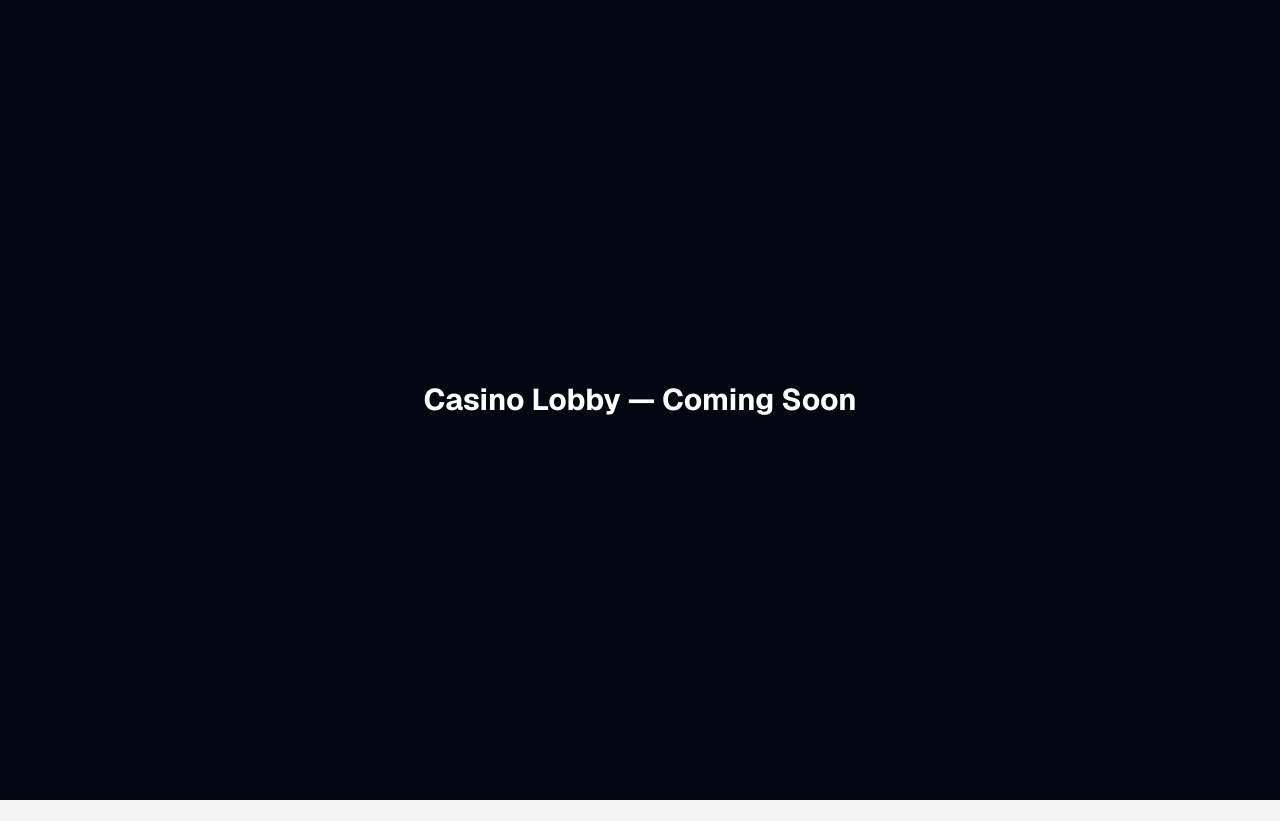
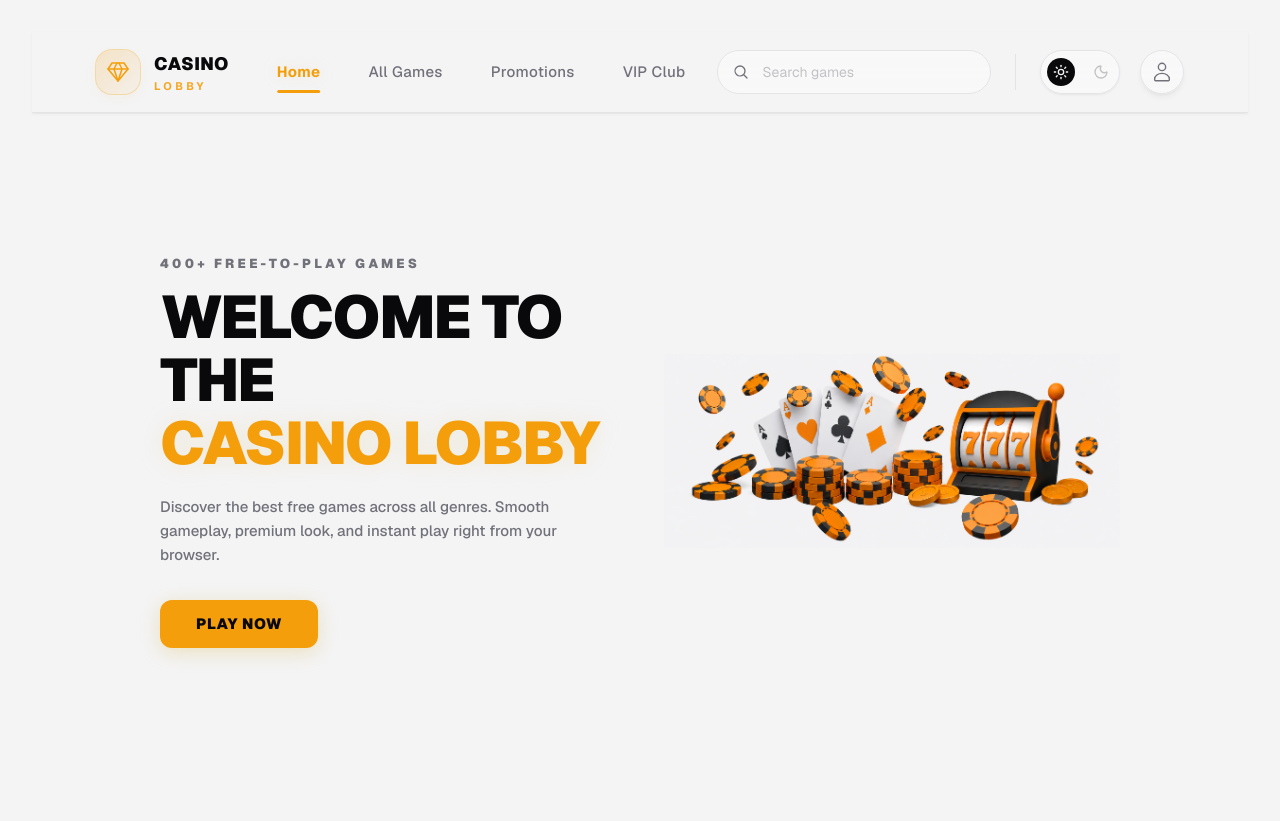
Before and after one commit to JacopoCarrozzo/casino-lobby, a Next.js app: page / in a window 1280 px wide. Before the commit the page ends 800 px from the top, so only its background shows below. Built offline with nearby package versions, Linux system fonts and the light colour scheme.

Commit message:
feat: implement hero section

```diff
--- a/src/app/page.tsx
+++ b/src/app/page.tsx
@@ -1,7 +1,14 @@
+
+
+import { HeroSection } from '@/components/home/HeroSection'
+import { Navbar } from '@/components/layout/Navbar'
+
 export default function Home() {
   return (
-    <main className="min-h-screen bg-gray-950 text-white flex items-center justify-center">
-      <h1 className="text-3xl font-bold">Casino Lobby — Coming Soon</h1>
+    <main className="min-h-screen bg-background p-8">
+      <Navbar />
+      <HeroSection/>
+
     </main>
-  );
+  )
 }
--- /dev/null
+++ b/src/components/home/HeroSection.tsx
@@ -0,0 +1,62 @@
+import Image from 'next/image'
+
+export function HeroSection() {
+  return (
+    <section className="relative w-full overflow-hidden bg-background py-12 px-6 xl:px-16">
+      <div className="grid w-full grid-cols-1 items-center gap-12 py-12 px-8 md:grid-cols-2 md:py-20 md:px-16">
+
+        <div className="flex flex-col items-start text-left max-w-xl">
+          <span className="text-[13px] font-black tracking-[0.25em] uppercase text-muted-foreground mb-3">
+            400+ free-to-play games
+          </span>
+
+          <h1 className="text-4xl font-black uppercase tracking-tight text-foreground md:text-5xl lg:text-6xl leading-[1.05]">
+            Welcome to the <br />
+            <span className="text-brand-gold drop-shadow-[0_0_12px_rgba(212,175,55,0.15)]">
+              Casino Lobby
+            </span>
+          </h1>
+
+          <p className="mt-5 text-[15px] font-medium leading-relaxed text-muted-foreground max-w-md">
+            Discover the best free games across all genres. Smooth gameplay,
+            premium look, and instant play right from your browser.
+          </p>
+
+
+           <a href="#games"
+            className="mt-8 inline-flex h-12 items-center rounded-xl bg-brand-gold px-9 text-[15px] font-black uppercase tracking-wider text-on-accent shadow-[0_4px_20px_rgba(212,175,55,0.3)] transition-all duration-300 hover:brightness-110 hover:scale-[1.03] hover:shadow-[0_6px_24px_rgba(212,175,55,0.45)] active:scale-95"
+          >
+            Play Now
+          </a>
+        </div>
+
+        <div className="relative min-h-[320px] md:min-h-[420px] w-full aspect-video">
+
+          <div className="absolute inset-0 block dark:hidden">
+            <Image
+              src="/images/hero-light.webp"
+              alt="Casino lobby hero illustration"
+              fill
+              priority
+              sizes="(max-width: 768px) 100vw, 50vw"
+              className="object-contain transition-transform duration-700 hover:scale-[1.02]"
+            />
+          </div>
+
+          <div className="absolute inset-0 hidden dark:block">
+            <Image
+              src="/images/hero-dark.webp"
+              alt="Casino lobby hero illustration"
+              fill
+              priority={false}
+              sizes="(max-width: 768px) 100vw, 50vw"
+              className="object-contain transition-transform duration-700 hover:scale-[1.02]"
+            />
+          </div>
+
+        </div>
+
+      </div>
+    </section>
+  )
+}
--- a/src/components/theme/ThemeToggle.tsx
+++ b/src/components/theme/ThemeToggle.tsx
@@ -23,7 +23,7 @@ export function ThemeToggle() {
     >
       <div
         className={`absolute left-1.5 flex h-7 w-7 items-center justify-center rounded-full transition-transform duration-300 ease-in-out ${
-          isDark ? 'translate-x-10 bg-brand-gold text-zinc-950' : 'translate-x-0 bg-foreground text-background'
+          isDark ? 'translate-x-10 bg-brand-gold text-on-accent' : 'translate-x-0 bg-foreground text-background'
         }`}
       >
         {isDark ? (
```
Also changed, not shown: public/images/hero-dark.webp (added), public/images/hero-light.webp (added).
